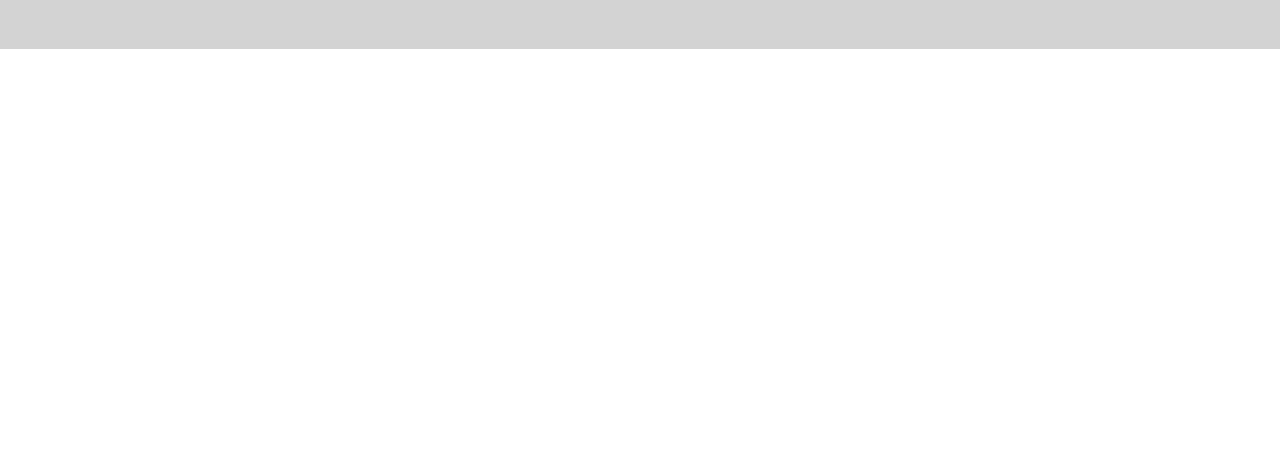
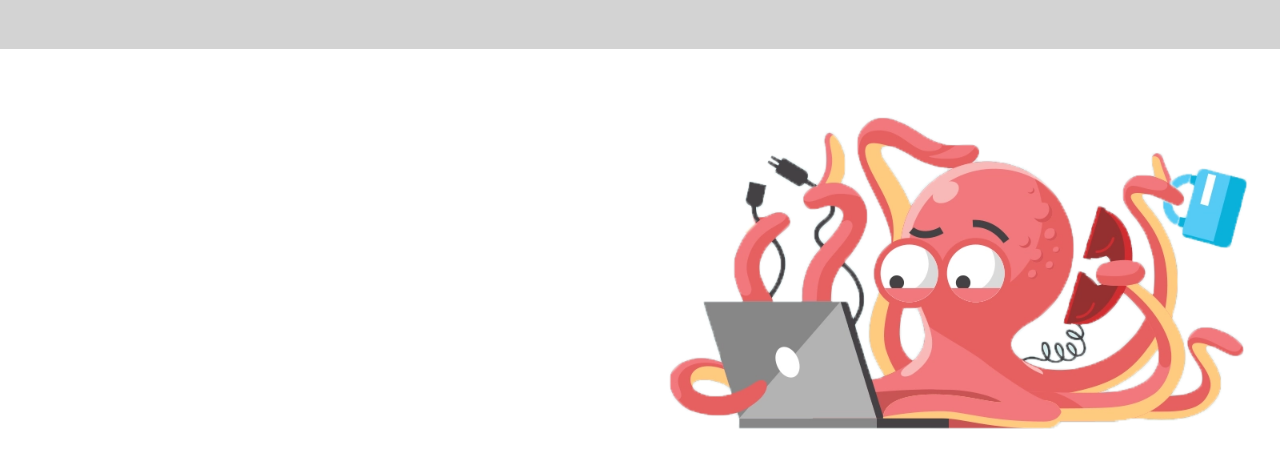
Before and after one commit to jlazaroo/silver-octo-system, a plain HTML site: page index.html in a window 1280 px wide. Shown: the part 140-608 px from the top of the page. Drawn offline with Linux system fonts and the light colour scheme.

Commit message:
Added octopus graphic

```diff
--- a/assets/css/style.css
+++ b/assets/css/style.css
@@ -24,3 +24,8 @@ body {
     text-align: center;
     font-family: Georgia;
 }
+
+img, #octopus {
+    float: right;
+    width: 50vw;
+}
--- a/index.html
+++ b/index.html
@@ -9,5 +9,6 @@
 </head>
 <body>
     <div id="title">Generation Junior Web Developer</div>
+    <img id="octopus" src="assets/images/octopus_multitasking.png" alt="">
 </body>
 </html>
```
Also changed, not shown: assets/images/octopus_multitasking.png (added).
